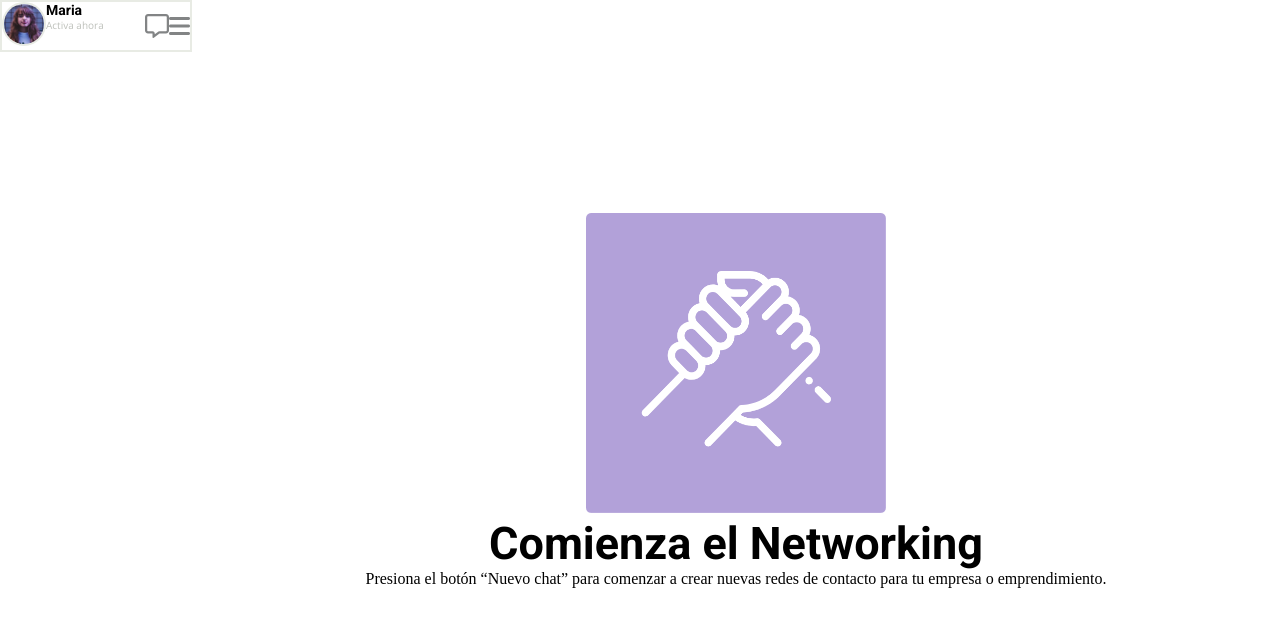
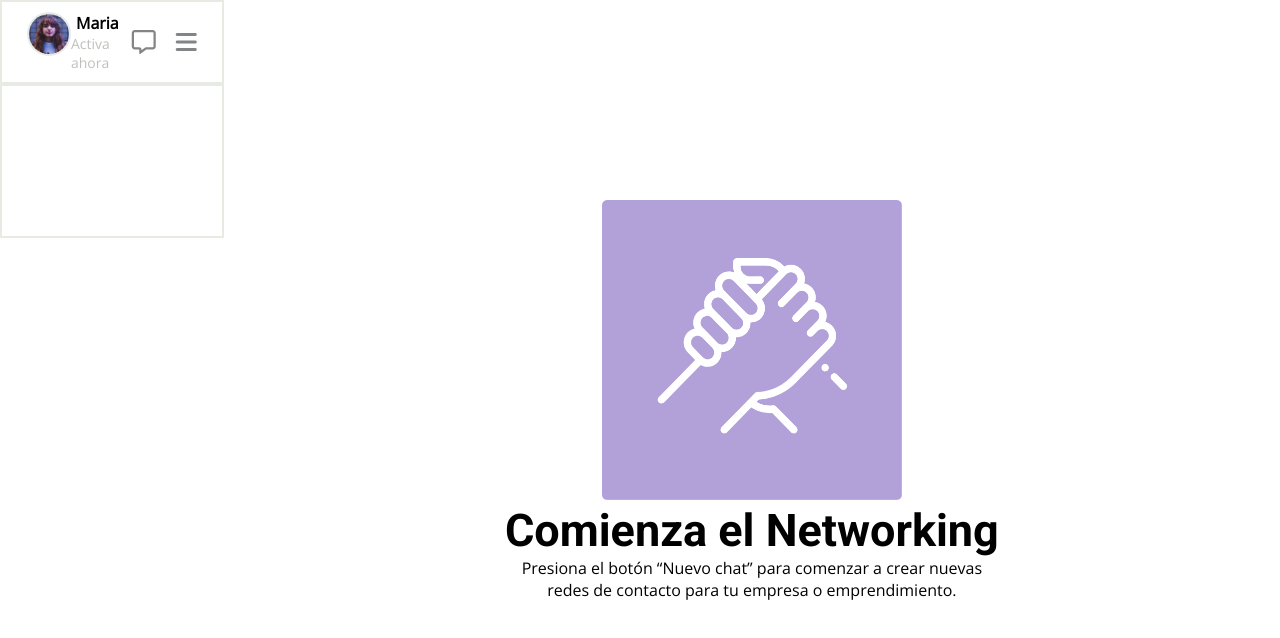
Before and after one commit to dgl82/Tarea-Flexbox, a plain HTML site: page index.html in a window 1280 px wide. Drawn offline with nearby package versions, Linux system fonts and the light colour scheme.

Commit message:
avances 2

```diff
--- a/assets/css/style.css
+++ b/assets/css/style.css
@@ -12,7 +12,7 @@ section {
 .contactos {
   display: flex;
   flex-direction: column;
-  flex-basis: 15%;
+  flex-basis: 18%;
 }
 
 .principal {
@@ -27,10 +27,15 @@ section {
   display: flex;
   justify-content: space-between;
   border: 2px solid #e8ebe4;
+  padding: 10px 25px;
 }
 
 .maria {
   display: flex;
+}
+
+.estado {
+  padding-left: 10px;
 }
 
 .tiny_thumbnail img {
@@ -43,6 +48,30 @@ section {
 .iconos_font {
   display: flex;
   align-items: center;
+  gap: 20px;
+}
+
+.nuevo_chat {
+  display: flex;
+  justify-content: center;
+  align-items: center;
+  border: 2px solid #e8ebe4;
+  height: 150px;
+  font-size: 16px;
+  font-family: "Open Sans", sans-serif;
+  font-optical-sizing: auto;
+  font-weight: 400;
+  font-style: normal;
+}
+
+.boton {
+  display: flex;
+  justify-content: center;
+  align-items: center;
+  background-color: #a491d2;
+  color: white;
+  height: 50px;
+  width: 190px;
 }
 
 .manos img {
@@ -59,18 +88,30 @@ section {
   font-variation-settings: "wdth" 100;
 }
 
+.descripcion {
+  font-size: 16px;
+  font-family: "Open Sans", sans-serif;
+  font-optical-sizing: auto;
+  font-weight: 400;
+  font-style: normal;
+  font-variation-settings: "wdth" 100;
+  inline-size: 490px;
+  text-align: center;
+}
+
 .nombre {
-  font-size: 14px;
-  font-family: "Roboto", sans-serif;
+  font-size: 16px;
+  font-family: "Open Sans", sans-serif;
   font-optical-sizing: auto;
   font-weight: 700;
   font-style: normal;
   font-variation-settings: "wdth" 100;
+  padding-left: 5px;
 }
 
 .mensaje {
   font-family: "Open Sans", sans-serif;
-  font-size: 10px;
+  font-size: 14px;
   font-weight: 400;
   font-style: normal;
   font-variation-settings: "wdth" 100;
```
